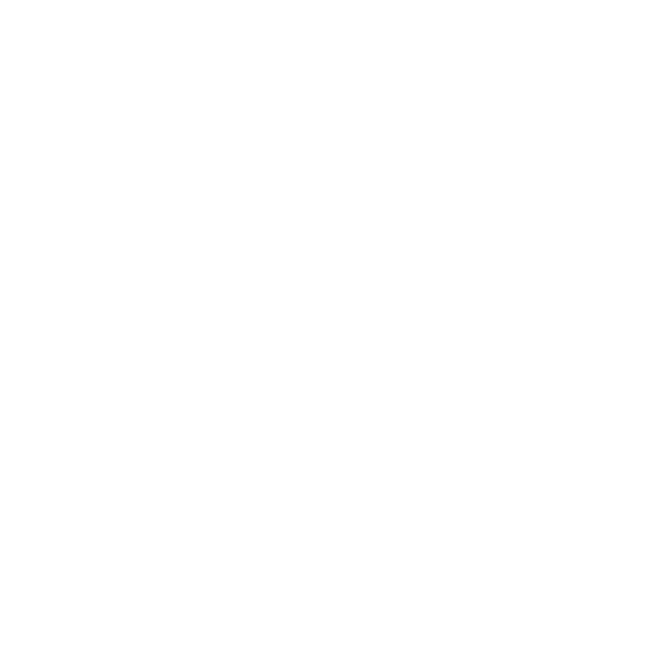
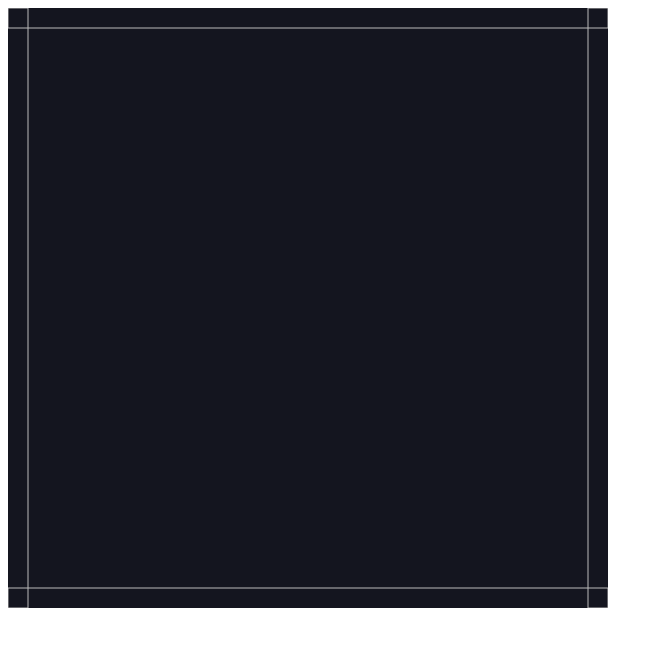
Before and after one commit to Xenofono/maze-enigma, a plain HTML site: page index.html in a window 1280 px wide. Shown: the whole page, without its empty margins (0-663 px from the left). Drawn offline with nearby package versions, Linux system fonts and the light colour scheme.

Commit message:
initial commit

```diff
--- a/index.html
+++ b/index.html
@@ -1,13 +1,11 @@
 <!DOCTYPE html>
 <html lang="en">
-<head>
-    <meta charset="UTF-8">
-    <meta name="viewport" content="width=device-width, initial-scale=1.0">
+  <head>
+    <meta charset="UTF-8" />
+    <meta name="viewport" content="width=device-width, initial-scale=1.0" />
     <title>Document</title>
     <script src="https://cdnjs.cloudflare.com/ajax/libs/matter-js/0.14.2/matter.min.js"></script>
-    <script src="index.js" defer> </script>
-</head>
-<body>
-
-</body>
+    <script src="index.js" defer></script>
+  </head>
+  <body></body>
 </html>
--- a/index.js
+++ b/index.js
@@ -0,0 +1,41 @@
+const { Engine, Render, Runner, World, Bodies } = Matter;
+
+const width = 600;
+const height = 600;
+
+const engine = Engine.create();
+const { world } = engine;
+const render = Render.create({
+  element: document.body,
+  engine: engine,
+  options: {
+    wireframes: true,
+    width: width,
+    height: height,
+  },
+});
+
+Render.run(render);
+Runner.run(Runner.create(), engine);
+
+const shape = Bodies.rectangle(0, 0, 50, 50, {
+  isStatic: true,
+});
+
+//walls
+const walls = [
+  Bodies.rectangle(width / 2, 0, width, 40, {
+    isStatic: true,
+  }),
+  Bodies.rectangle(width, height / 2, 40, height, {
+    isStatic: true,
+  }),
+  Bodies.rectangle(width / 2, height, width, 40, {
+    isStatic: true,
+  }),
+  Bodies.rectangle(0, height / 2, 40, height, {
+    isStatic: true,
+  }),
+];
+
+World.add(world, walls);
```
